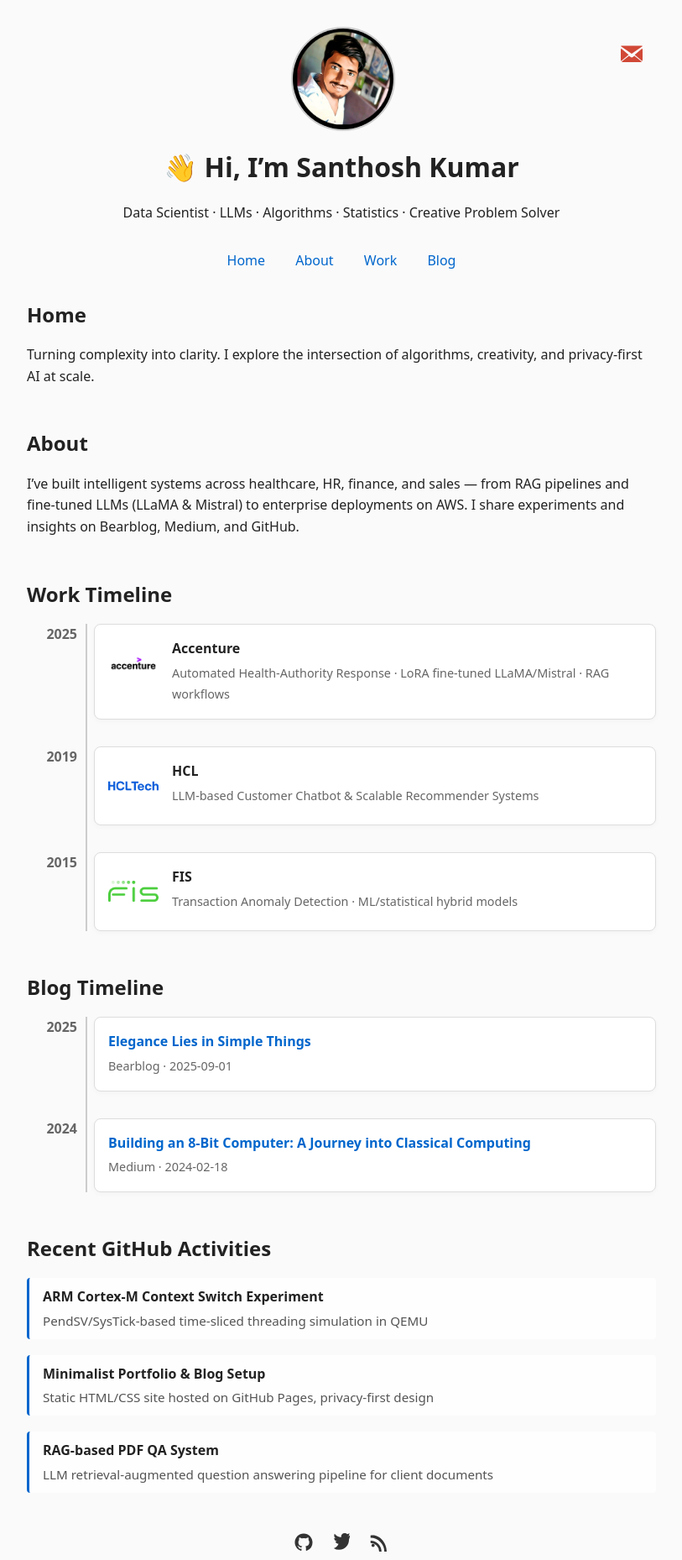
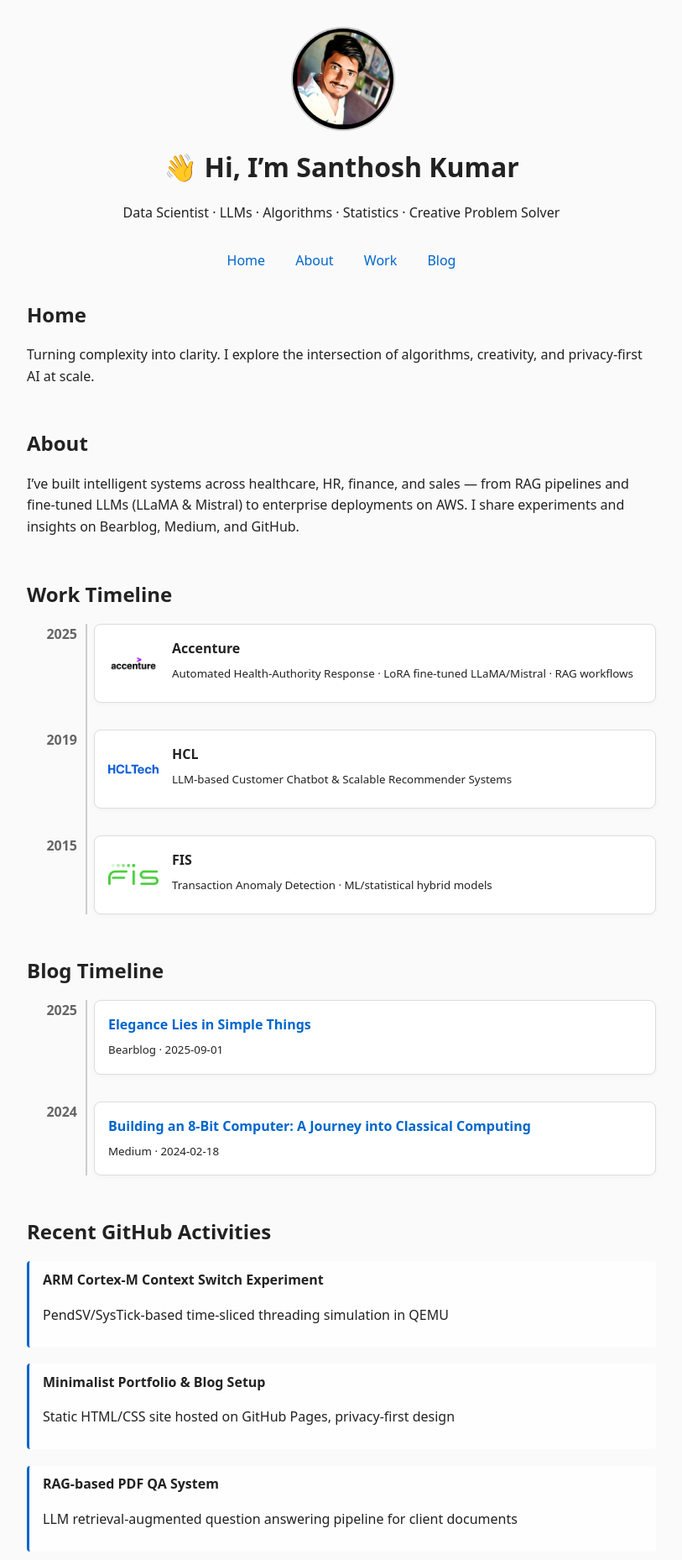
Before and after one commit to IamSantoshKumar/Portfolio, a plain HTML site: page index.html in a window 1280 px wide. Shown: the top 1858 px of the page at 84% size, without its empty margins (233-1046 px from the left). Drawn offline with Linux system fonts and the light colour scheme.

Commit message:
Update index.html

```diff
--- a/index.html
+++ b/index.html
@@ -5,7 +5,7 @@
   <meta name="viewport" content="width=device-width, initial-scale=1.0">
   <title>Santhosh Kumar — Data Scientist & AI Specialist</title>
 
-  <!-- Primary Meta Tags -->
+  <!-- SEO Meta -->
   <meta name="title" content="Santhosh Kumar — Data Scientist, AI & LLM Specialist">
   <meta name="description" content="Portfolio of Santhosh Kumar — Data Scientist. I build privacy-first AI systems, LLMs, and deploy at scale. Sharing projects, blogs, and experiments.">
   <meta name="keywords" content="Santhosh Kumar, Data Scientist, AI, Machine Learning, LLM, Generative AI, Portfolio, Blog, AWS, EKS, RAG, Accenture, HCL, FIS">
@@ -25,13 +25,8 @@
   <meta property="twitter:description" content="Portfolio and blog — AI, LLMs, privacy-first systems, AWS infra, and research notes.">
   <meta property="twitter:image" content="https://shanvsanthosh.github.io/profile.jpg">
 
-  <!-- Canonical -->
   <link rel="canonical" href="https://shanvsanthosh.github.io/">
-
-  <!-- Favicon -->
   <link rel="icon" href="favicon.ico" type="image/x-icon">
-
-  <!-- RSS -->
   <link rel="alternate" type="application/rss+xml" title="Santhosh Kumar Blog Feed" href="/rss.xml">
 
   <style>
@@ -51,24 +46,7 @@
     a { color: #0066cc; text-decoration: none; }
     a:hover { text-decoration: underline; }
 
-    header {
-      text-align: center;
-      margin-bottom: 2rem;
-      position: relative;
-    }
-
-    .gmail-icon {
-      position: absolute;
-      top: 0;
-      right: 0;
-      margin: 1rem;
-    }
-    .gmail-icon svg {
-      width: 26px;
-      height: 26px;
-      fill: #d14836;
-    }
-    .gmail-icon:hover svg { fill: #a23327; }
+    header { text-align: center; margin-bottom: 2rem; }
 
     nav { text-align: center; margin-bottom: 2rem; }
     nav a { margin: 0 1rem; font-weight: 500; }
@@ -85,7 +63,7 @@
       width: 100%;
       height: 100%;
       object-fit: cover;
-      border-radius: 50%; /* round */
+      border-radius: 50%;
       border: 2px solid #ccc;
     }
 
@@ -94,9 +72,8 @@
     /* Timeline */
     .timeline {
       position: relative;
-      margin-left: 0;
+      list-style: none;
       padding-left: 0;
-      list-style: none;
     }
     .timeline::before {
       content: '';
@@ -143,8 +120,7 @@
       height: 100%;
       object-fit: contain;
     }
-    .timeline-content strong { display: block; font-weight: 600; margin-bottom: 0.2rem; }
-    .timeline-content small { color: #666; font-size: 0.9rem; }
+    .timeline-content strong { display: block; margin-bottom: 0.2rem; }
 
     /* GitHub activity */
     .github-activity {
@@ -159,30 +135,20 @@
       background: #fefefe;
       border-radius: 4px;
     }
-    .github-activity li p {
-      margin: 0.2rem 0 0;
-      color: #555;
-      font-size: 0.95rem;
-    }
 
     /* Footer */
-    footer { text-align: center; margin-top: 3rem; }
+    footer { text-align: center; margin-top: 3rem; font-size: 0.95rem; }
     footer a { margin: 0 0.6rem; display: inline-block; }
     footer svg { width: 22px; height: 22px; fill: #333; }
     footer a:hover svg { fill: #0066cc; }
+    .email { margin-top: 0.6rem; color: #444; }
   </style>
 </head>
 <body>
 
 <header>
-  <a class="gmail-icon" href="mailto:shanvsanthosh@gmail.com" title="Email me">
-    <svg xmlns="http://www.w3.org/2000/svg" viewBox="0 0 512 512">
-      <path d="M502.3 190.8L327.4 338.7 502.3 486.6c6.6-8.6 9.7-19.8 9.7-31.4V222.2c0-12.3-3.9-24.1-9.7-31.4zM320 362.9l-40 32.5c-13.2 10.7-32.8 10.7-46 0l-40-32.5L18.3 502.3c8.6 6.6 19.8 9.7 31.4 9.7h412.6c11.6 0 22.8-3.1 31.4-9.7L320 362.9zM9.7 190.8C3.9 198.1 0 209.9 0 222.2v233c0 11.6 3.1 22.8 9.7 31.4l174.9-147.9L9.7 190.8zM480.3 127H31.7c-11.6 0-22.8 3.1-31.4 9.7L256 317.1 511.7 136.7c-8.6-6.6-19.8-9.7-31.4-9.7z"/>
-    </svg>
-  </a>
-
   <div class="profile-photo">
-    <img src="profile.jpg" alt="Santhosh Kumar">
+    <img src="Profile.jpg" alt="Santhosh Kumar">
   </div>
   <h1><span class="wave">👋</span> Hi, I’m Santhosh Kumar</h1>
   <p>Data Scientist · LLMs · Algorithms · Statistics · Creative Problem Solver</p>
@@ -293,6 +259,9 @@
   <a href="/rss.xml" title="RSS Feed">
     <svg viewBox="0 0 24 24"><path d="M6.2 15.9a2.1 2.1 0 1 1-4.2 0 2.1 2.1 0 0 1 4.2 0zM.8 9.7v3.1a11.2 11.2 0 0 1 11.2 11.2h3.1C15.1 16.2 8.6 9.7.8 9.7zM.8 3v3.1A17.9 17.9 0 0 1 18.7 24h3.1C21.8 12 12 .8.8 3z"/></svg>
   </a>
+  <div class="email">
+    📧 <a href="mailto:shanvsanthosh@gmail.com">shanvsanthosh@gmail.com</a>
+  </div>
 </footer>
 
 </body>
```
